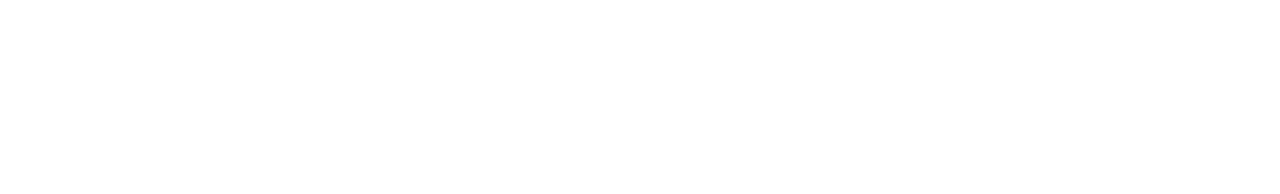
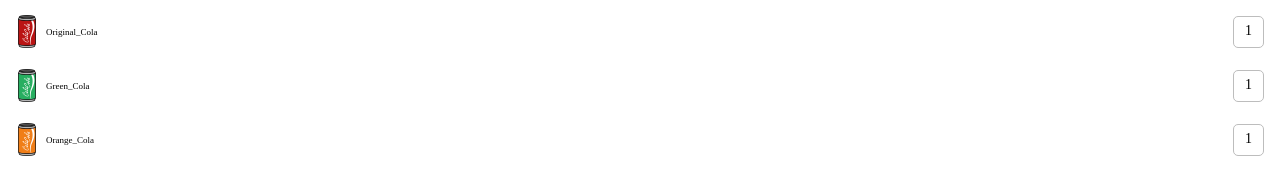
Before and after one commit to dana-y/Vending_Machine, a plain HTML site: page module-vendingmachine.html in a window 1280 px wide. Drawn offline with Linux system fonts and the light colour scheme.

```diff
--- a/module-vendingmachine.html
+++ b/module-vendingmachine.html
@@ -5,8 +5,69 @@
     <meta http-equiv="X-UA-Compatible" content="IE=edge">
     <meta name="viewport" content="width=device-width, initial-scale=1.0">
     <title>module</title>
+    <style>
+    .picked-cola {
+        box-sizing: border-box;
+        display: block;
+        overflow: hidden;
+        background-color: #fff;
+        font-family: 'Noto Sans KR';
+        font-style: normal;
+        font-weight: 500;
+        font-size: 9px;
+        line-height: 13px;
+        text-align: left;
+        padding-left: 10px;
+        margin-bottom: 6px;
+        border-radius: 5px;
+    }
+        .picked-cola-img {
+        width: 18px;
+        height: 33px;
+        margin-top: 7px;
+        float: left;
+    }
+    .picked-cola-name {
+        float: left;
+        font-family: 'Noto Sans KR';
+        font-style: normal;
+        font-weight: 500;
+        font-size: 9px;
+        line-height: 13px;
+        margin-top: 18px;
+        margin-left: 10px;
+    }
+    .cola-quantity {
+        float: right;
+        padding: 4px 11px 6px;
+        border: 1px solid #BDBDBD;
+        box-sizing: border-box;
+        border-radius: 5px;
+        text-align: center;
+        margin: 8px;
+        font-family: 'Noto Sans KR';
+        font-style: normal;
+        font-weight: 500;
+        font-size: 14px;
+        line-height: 20px;
+    }
+    </style>
 </head>
 <body>
-
+    <div class="picked-cola">
+        <img class="picked-cola-img" src="./images/Original_Cola.png" alt="">
+        <span class="picked-cola-name"> Original_Cola</span>
+        <span class="cola-quantity">1</span>
+    </div>
+    <div class="picked-cola">
+        <img class="picked-cola-img" src="./images/Green_Cola.png" alt="">
+        <span class="picked-cola-name">Green_Cola</span>
+        <span class="cola-quantity">1</span>
+    </div>
+    <div class="picked-cola">
+        <img class="picked-cola-img" src="./images/Orange_Cola.png" alt="">
+        <span class="picked-cola-name">Orange_Cola</span>
+        <span class="cola-quantity">1</span>
+    </div>
 </body>
 </html>
```
Also changed, not shown: index.html (+20 -6 lines), style.css (+43 -26 lines), images/Sold-out.png, images/Sold-out.svg (deleted).
